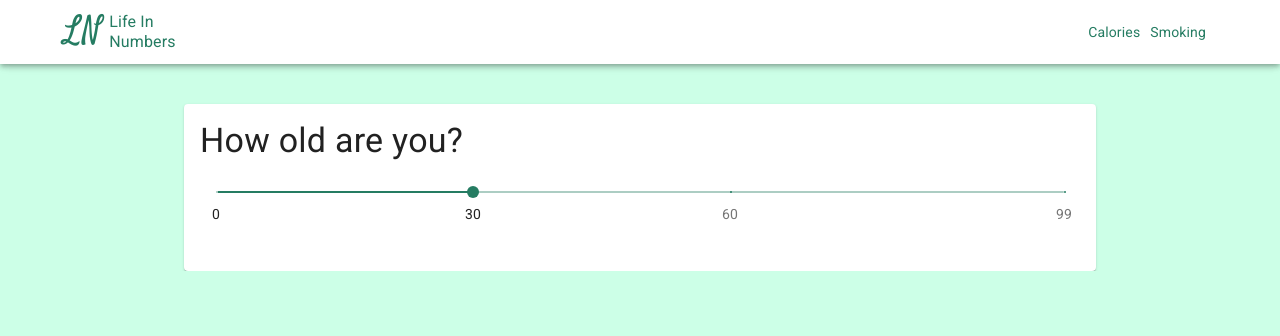
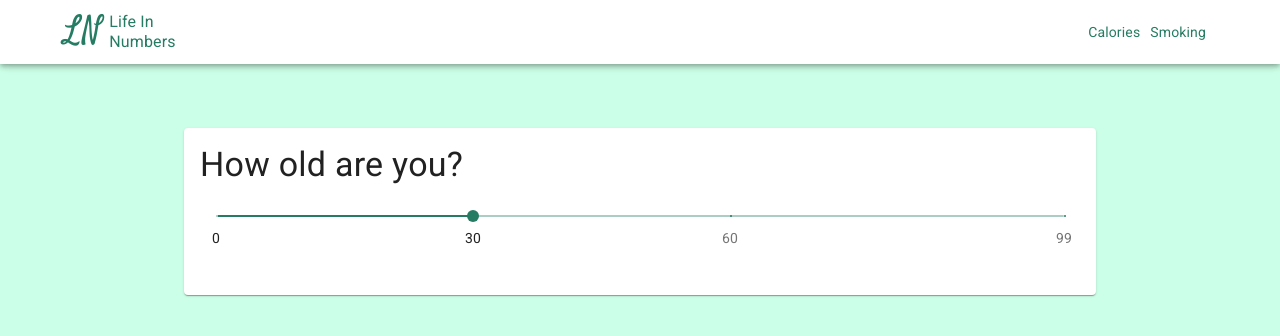
Before and after one commit to PatrickHallek/life-in-numbers, a React (Create React App) app in the folder frontend/: page /calories in a window 1280 px wide. Both pictures are taken after a click on the button "LET'S FIND OUT". Shown: the top 336 px of the page. Built offline with nearby package versions, Linux system fonts and the light colour scheme.

Commit message:
Add container styling with scroll behavior to questions

```diff
--- a/frontend/src/App/app.css
+++ b/frontend/src/App/app.css
@@ -10,6 +10,7 @@ html::-webkit-scrollbar {
 .root {
   position: relative;
   width: 100vw;
+  height: 100vh;
   overflow: hidden
 }
 
@@ -20,6 +21,38 @@ html::-webkit-scrollbar {
 
 .container {
   margin-top: 104px;
+}
+
+.questionContainer {
+  margin-top: 104px;
+  overflow-y: auto;
+  height: calc(100vh - 170px);
+  scroll-behavior: smooth;
+}
+
+.questionContainer::-webkit-scrollbar {
+  width: 10px;
+  border-radius: 50%;
+  padding-top: 60px;
+}
+
+/* Track */
+.questionContainer::-webkit-scrollbar-track {
+  background: rgba(0, 0, 0, 0.1);
+  border-radius: 5px;
+}
+
+/* Handle */
+.questionContainer::-webkit-scrollbar-thumb {
+  background: rgba(0, 0, 0, 0.3);
+  border-radius: 5px;
+  cursor: pointer;
+}
+
+/* Handle on hover */
+.questionContainer::-webkit-scrollbar-thumb:hover {
+  background: #555;
+  cursor: pointer;
 }
 
 @keyframes titleSlide {
--- a/frontend/src/App/app.tsx
+++ b/frontend/src/App/app.tsx
@@ -35,15 +35,14 @@ const App = () => {
     }
   });
 
-  const answerDispatcher = ({ inputComponentTag, value }: IAnswer) => {
-    dispatch(updateAnswer({ inputComponentTag, value }));
-  }
+
+
 
   const renderStart = () => {
     if (content.answers.length < 1) {
       return (
         <Container maxWidth="lg" className="container">
-          <Start handler={answerDispatcher} title={content.title} />
+          <Start handler={() => dispatch(updateAnswer({ inputComponentTag: "initial", value: 0 }))} title={content.title} />
         </Container>
       )
     }
@@ -62,7 +61,7 @@ const App = () => {
     <ThemeProvider theme={theme}>
       <div className="root">
         {renderStart()}
-        <Container maxWidth="md" className="container">
+        <Container maxWidth="md" className="questionContainer">
           {renderQuestions()}
         </Container >
       </div>
--- a/frontend/src/App/components/features/question.tsx
+++ b/frontend/src/App/components/features/question.tsx
@@ -11,7 +11,7 @@ const Question = ({ title, inputComponentTag }: QuestionProps) => {
   const inputComponent = InputComponentMapping(inputComponentTag)
 
   return (
-    <Box mt={3}>
+    <Box mt={3} className="question">
       <Card className="appCard">
         <CardContent>
           <Typography variant="h3" component="h2">
```
